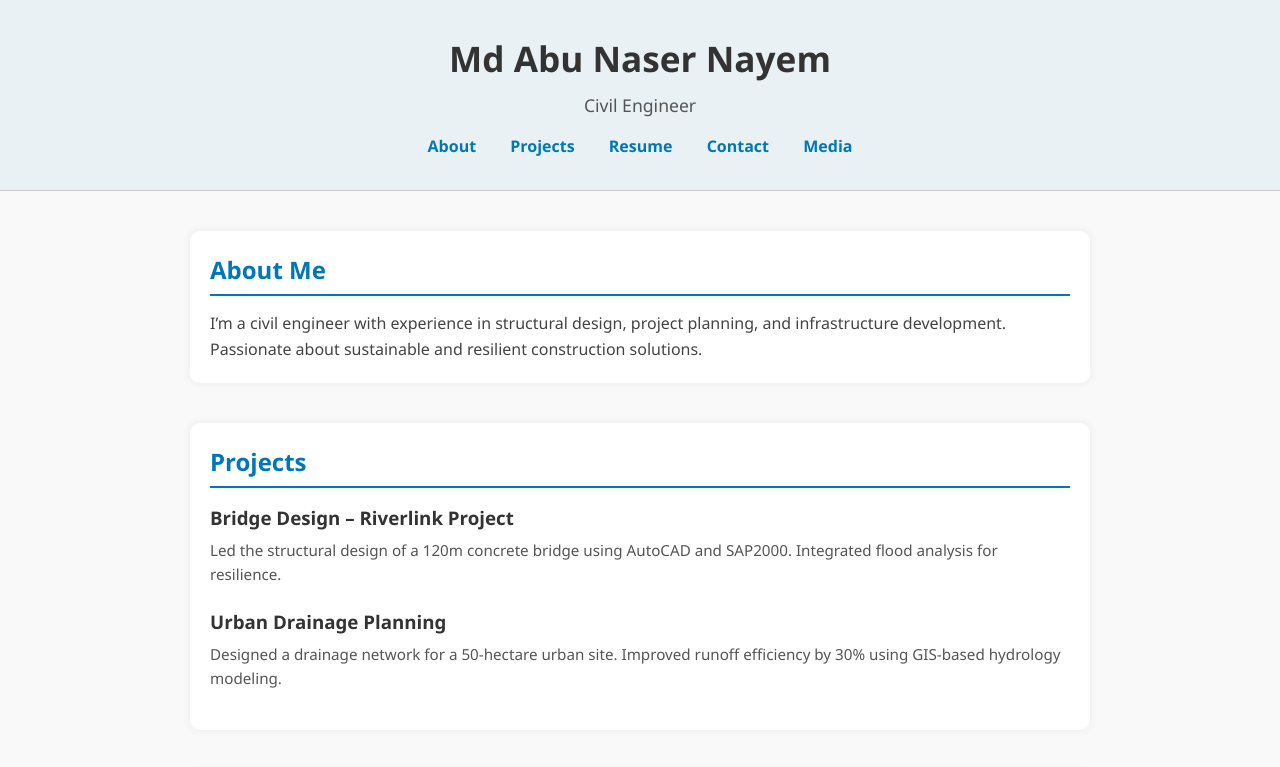
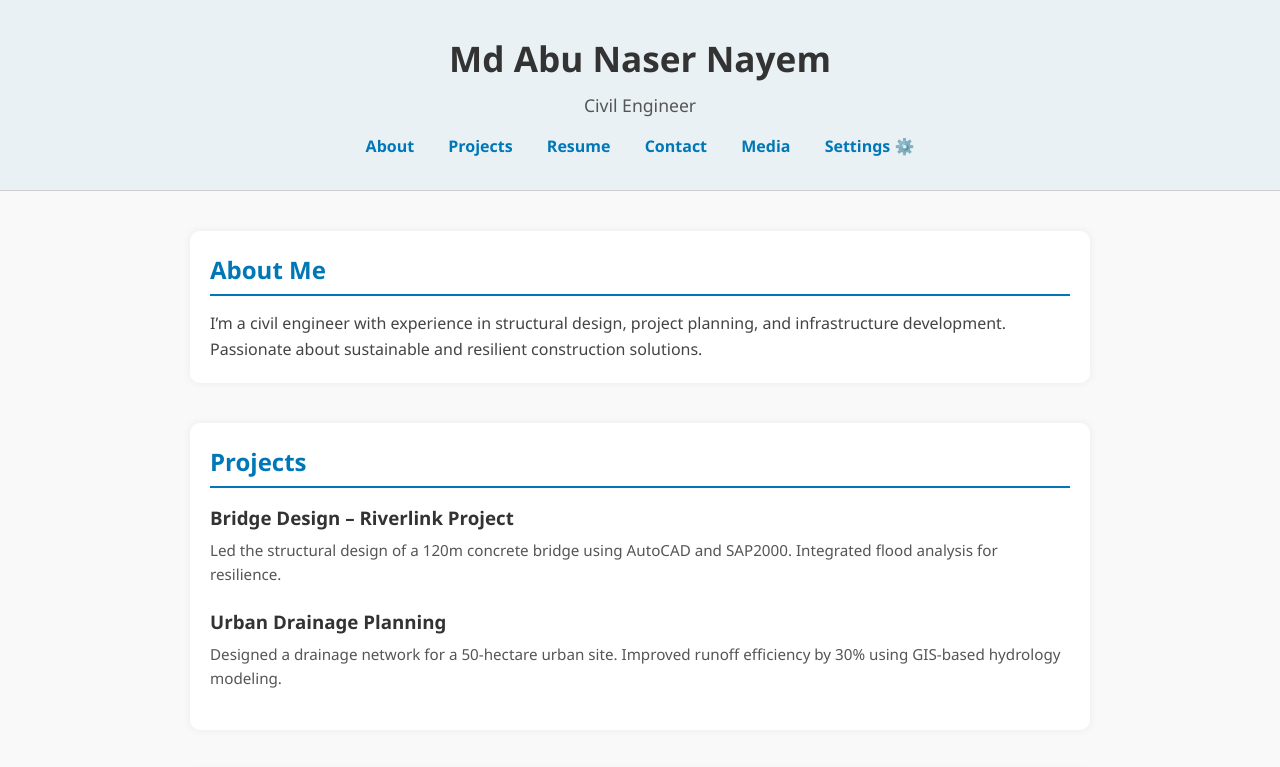
Before and after one commit to MD-ABU-NASER-NAYEM/md-abu-naser-nayem.github.io, a plain HTML site: page index.html in a window 1280 px wide. Shown: the top 767 px of the page. Drawn offline with Linux system fonts and the light colour scheme.

Commit message:
Update index.html

```diff
--- a/index.html
+++ b/index.html
@@ -16,6 +16,7 @@
       <a href="#resume">Resume</a>
       <a href="#contact">Contact</a>
       <a href="media.html">Media</a>
+      <a href="settings.html">Settings ⚙️</a>
 
     </nav>
   </header>
```
